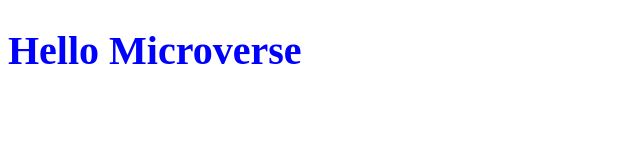
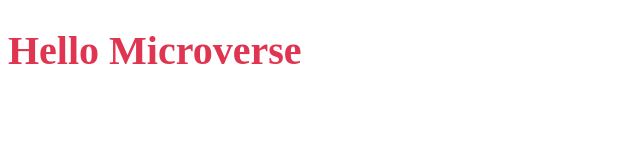
Before and after one commit to Alidragos/Hello-Microverse, a website: page index.html in a window 1280 px wide. Shown: the whole page, without its empty margins (0-640 px from the left). Drawn offline with Linux system fonts and the light colour scheme.

Commit message:
changed text color

```diff
--- a/styles.css
+++ b/styles.css
@@ -1,4 +1,4 @@
 .header {
   font-size: 40px;
-  color: blue;
+  color: rgb(223, 53, 81);
 }
```
Also changed, not shown: index.html (+1 -0 lines).
